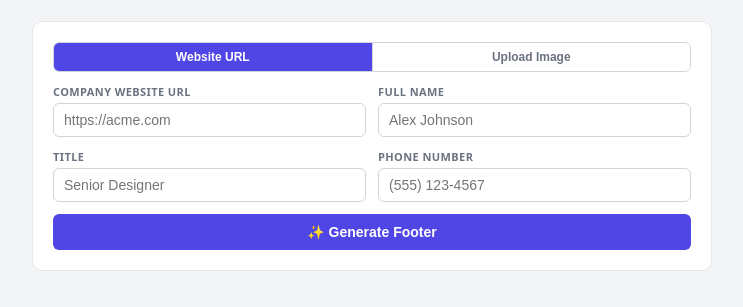
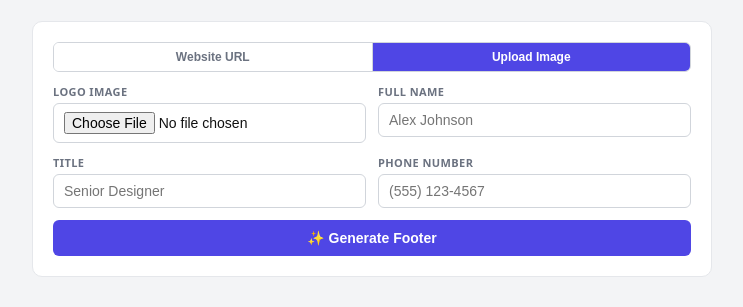
Before and after one commit to zimmermanw84/email-footer-maker, a website: page index.html in a window 1280 px wide. Both pictures are taken after a click on the button "Upload Image". Shown: the part 87-394 px from the top of the page, without its empty margins (268-1011 px from the left). Drawn offline with Linux system fonts and the light colour scheme.

Commit message:
feat: implement tab switching between URL and image modes

```diff
--- a/index.html
+++ b/index.html
@@ -93,6 +93,22 @@
   </div>
 
   <script>
+    let activeMode = 'url'; // 'url' | 'image'
+
+    function setMode(mode) {
+      activeMode = mode;
+      document.getElementById('url-input-wrap').classList.toggle('hidden', mode !== 'url');
+      document.getElementById('image-input-wrap').classList.toggle('hidden', mode !== 'image');
+      document.getElementById('company-name-wrap')?.classList.toggle('hidden', mode !== 'image');
+      document.getElementById('tab-url').classList.toggle('active', mode === 'url');
+      document.getElementById('tab-image').classList.toggle('active', mode === 'image');
+      document.getElementById('url').classList.remove('error');
+      document.getElementById('image-file').classList.remove('error');
+      document.getElementById('name').classList.remove('error');
+      hideResults();
+      document.getElementById('status').className = 'status';
+    }
+
     let generatedHtml = '';
     let generatedText = '';
 
```
